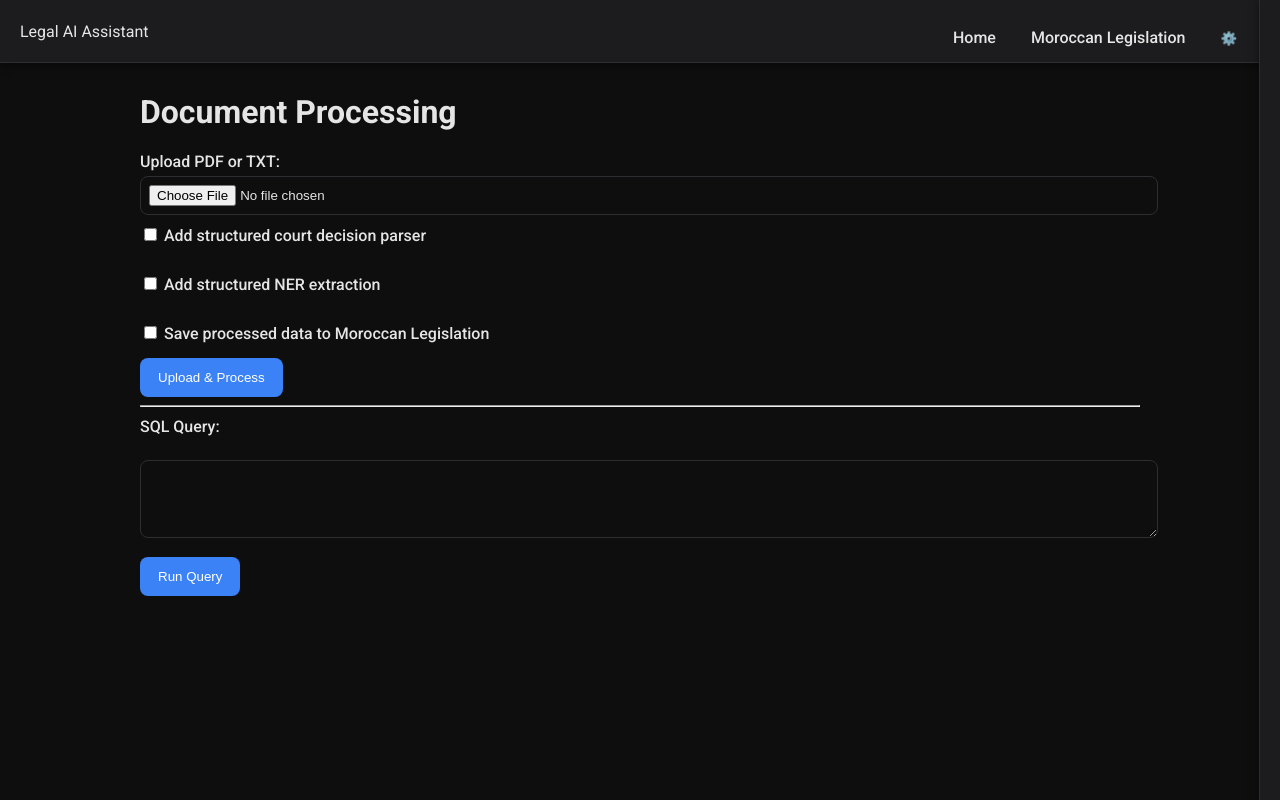
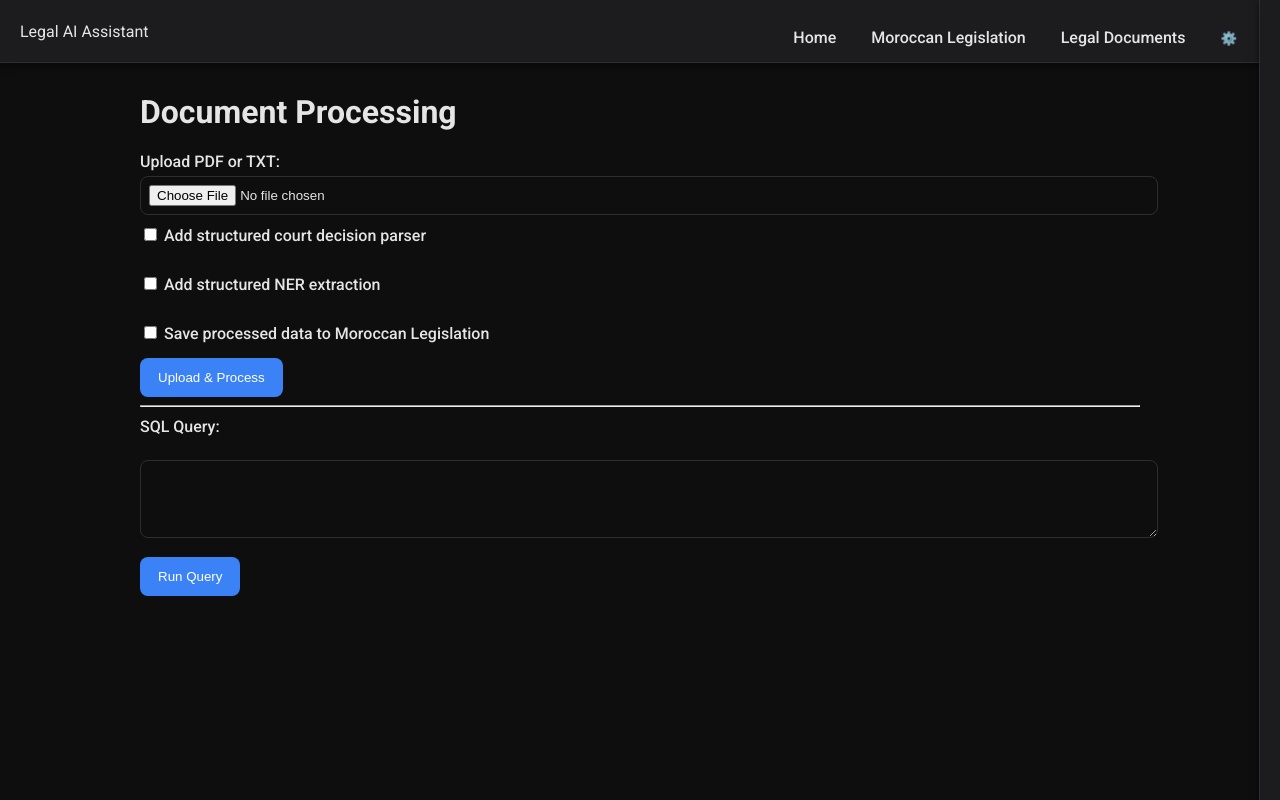
Before and after one commit to ZAFZAFIZakariae/process_legislation, a Flask app: page / in a window 1280 px wide. Run offline with Flask 3, Linux system fonts and the light colour scheme; parts of the project's set-up code (start-up, migrations or seed data) failed here and were passed over.

Commit message:
Add legal documents page and parser output directory

```diff
--- a/app.py
+++ b/app.py
@@ -238,6 +238,7 @@ def home():
     error = None
     sql = ''
     saved_file: str | None = None
+    decision_saved: str | None = None
     process_error: str | None = None
     if request.method == 'POST':
         action = request.form.get('action')
@@ -318,6 +319,12 @@ def home():
                         ner_json = os.path.join('ner_output', f'{base}_ner.json')
                         with open(ner_json, 'w', encoding='utf-8') as f:
                             json.dump(ner_saved, f, ensure_ascii=False, indent=2)
+                    if result.get('decision'):
+                        os.makedirs('legal_output', exist_ok=True)
+                        dec_path = os.path.join('legal_output', f'{base}.json')
+                        with open(dec_path, 'w', encoding='utf-8') as df:
+                            json.dump(result['decision'], df, ensure_ascii=False, indent=2)
+                        decision_saved = base
                     saved_file = base
                     if request.form.get('save_db'):
                         try:  # pragma: no cover - optional dependency
@@ -337,6 +344,7 @@ def home():
         error=error,
         sql=sql,
         saved_file=saved_file,
+        decision_saved=decision_saved,
         process_error=process_error,
     )
 
@@ -565,6 +573,17 @@ def _collect_documents() -> dict[str, dict[str, str]]:
     return docs
 
 
+def _collect_legal_documents() -> dict[str, str]:
+    """Return mapping of base names to legal document paths."""
+    docs: dict[str, str] = {}
+    if os.path.isdir('legal_output'):
+        for f in os.listdir('legal_output'):
+            if f.endswith('.json'):
+                base = f.rsplit('.', 1)[0]
+                docs[base] = os.path.join('legal_output', f)
+    return docs
+
+
 def _load_annotation(name: str) -> tuple[str, list[dict], list[dict], str, str]:
     """Load raw text and NER data for *name* along with file paths."""
     txt_path = os.path.join('data_txt', f'{name}.txt')
@@ -701,6 +720,25 @@ def view_legislation():
         selected=name,
         data=data,
         entities=entities,
+        settings=load_settings(),
+    )
+
+
+@app.route('/legal_documents')
+def view_legal_documents():
+    docs = _collect_legal_documents()
+    files = sorted(docs.keys())
+    name = request.args.get('file')
+    data = None
+    doc = docs.get(name)
+    if doc:
+        with open(doc, 'r', encoding='utf-8') as f:
+            data = json.load(f)
+    return render_template(
+        'legal_documents.html',
+        files=files,
+        selected=name,
+        data=data,
         settings=load_settings(),
     )
 
--- a/pipeline/structured_decision_parser.py
+++ b/pipeline/structured_decision_parser.py
@@ -27,7 +27,7 @@ def main() -> None:
     )
     parser.add_argument("--input", required=True, help="Path to input JSON file")
     parser.add_argument(
-        "--output", help="Optional path for JSON output; defaults to decision_output/"
+        "--output", help="Optional path for JSON output; defaults to legal_output/"
     )
     parser.add_argument("--model", default=DEFAULT_MODEL, help="OpenAI model name")
     args = parser.parse_args()
@@ -40,9 +40,9 @@ def main() -> None:
     if args.output:
         out_path = args.output
     else:
-        os.makedirs("decision_output", exist_ok=True)
+        os.makedirs("legal_output", exist_ok=True)
         base = os.path.splitext(os.path.basename(args.input))[0]
-        out_path = os.path.join("decision_output", f"{base}.json")
+        out_path = os.path.join("legal_output", f"{base}.json")
 
     with open(out_path, "w", encoding="utf-8") as f:
         json.dump(result, f, ensure_ascii=False, indent=2)
--- a/templates/base.html
+++ b/templates/base.html
@@ -13,6 +13,7 @@
     <nav>
         <a href="{{ url_for('home') }}">Home</a>
         <a href="{{ url_for('view_legislation') }}">Moroccan Legislation</a>
+        <a href="{{ url_for('view_legal_documents') }}">Legal Documents</a>
         <button id="settings-button" class="icon-button popover" data-popover="Settings">⚙️</button>
     </nav>
 </header>
--- a/templates/home.html
+++ b/templates/home.html
@@ -17,6 +17,9 @@
 {% if saved_file %}
 <p>Processed file saved as {{ saved_file }}. <a class="button" href="{{ url_for('view_legislation', file=saved_file) }}">Open</a></p>
 {% endif %}
+{% if decision_saved %}
+<p>Decision file saved as {{ decision_saved }}. <a class="button" href="{{ url_for('view_legal_documents', file=decision_saved) }}">Open</a></p>
+{% endif %}
 {% if process_error %}<div class="error">{{ process_error }}</div>{% endif %}
 <hr/>
 <form method="post">
```
Also changed, not shown: templates/legal_documents.html (added, +33 -0 lines), tests/test_view_legal_documents.py (added, +20 -0 lines), 1 other file.
